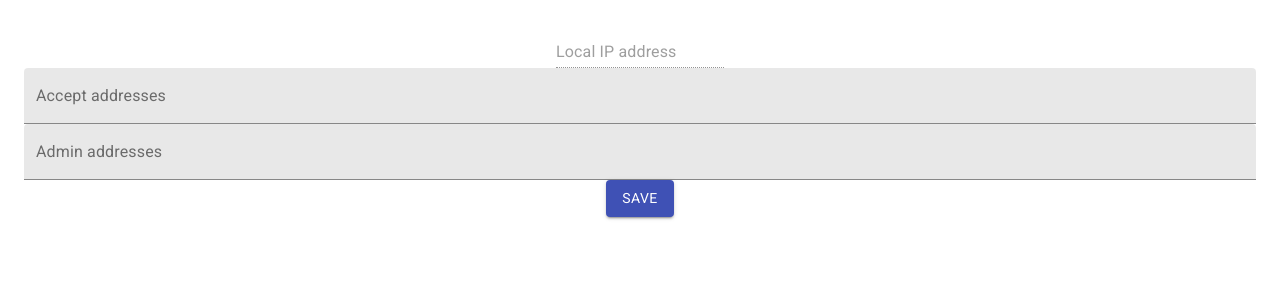
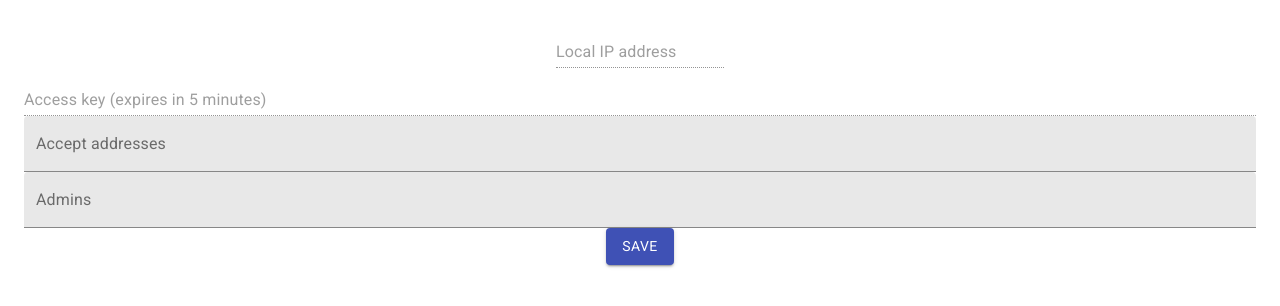
Before and after one commit to nknorg/nconnect, a React (Create React App) app in the folder web/src/: page / in a window 1280 px wide. Shown: the top 306 px of the page. Built offline with nearby package versions, Linux system fonts and the light colour scheme; no server answers.

Commit message:
Show admin addr and token in admin console
Signed-off-by: Yilun <zyl.skysniper@gmail.com>

```diff
--- a/web/src/src/App.js
+++ b/web/src/src/App.js
@@ -12,7 +12,8 @@ class App extends React.Component {
   constructor(props) {
     super(props);
     this.state = {
-      adminTokenQRCode: null,
+      adminTokenStr: '',
+      adminTokenQRCode: '',
       acceptAddrs: '',
       adminAddrs: '',
       localIP: [],
@@ -20,6 +21,7 @@ class App extends React.Component {
     this.handleAcceptAddrsChange = this.handleAcceptAddrsChange.bind(this);
     this.handleAdminAddrsChange = this.handleAdminAddrsChange.bind(this);
     this.handleSubmit = this.handleSubmit.bind(this);
+    this.updateAdminToken = this.updateAdminToken.bind(this);
   }
 
   handleAcceptAddrsChange(event) {
@@ -45,21 +47,25 @@ class App extends React.Component {
     }
   }
 
-  componentDidMount() {
-    rpc.getAdminToken().then((adminToken) => {
+  async updateAdminToken() {
+    try {
+      let adminToken = await rpc.getAdminToken();
       if (adminToken) {
-        return QRCode.toDataURL(JSON.stringify(adminToken))
-      }
-    }).then((url) => {
-      if (url) {
+        let adminTokenStr = JSON.stringify(adminToken);
+        let adminTokenQRCode = await QRCode.toDataURL(adminTokenStr);
         this.setState({
-          adminTokenQRCode: url,
+          adminTokenStr,
+          adminTokenQRCode,
         });
       }
-    }).catch((e) => {
+    } catch (e) {
       console.error(e);
-      alert(e);
-    });
+    }
+  }
+
+  componentDidMount() {
+    this.updateAdminToken();
+    setInterval(this.updateAdminToken, 5 * 60 * 1000);
 
     rpc.getAddrs().then((addrs) => {
       this.setState({
@@ -99,6 +105,15 @@ class App extends React.Component {
           </div>
           <div>
             <TextField
+              disabled
+              multiline
+              label="Access key (expires in 5 minutes)"
+              value={this.state.adminTokenStr}
+              style={{width: '100%'}}
+              />
+          </div>
+          <div>
+            <TextField
               multiline
               variant="filled"
               label="Accept addresses"
@@ -111,7 +126,7 @@ class App extends React.Component {
             <TextField
               multiline
               variant="filled"
-              label="Admin addresses"
+              label="Admins"
               value={this.state.adminAddrs}
               onChange={this.handleAdminAddrsChange}
               style={{width: '100%'}}
```
Also changed, not shown: 13 other files (tests, documents, lock files or other folders).
